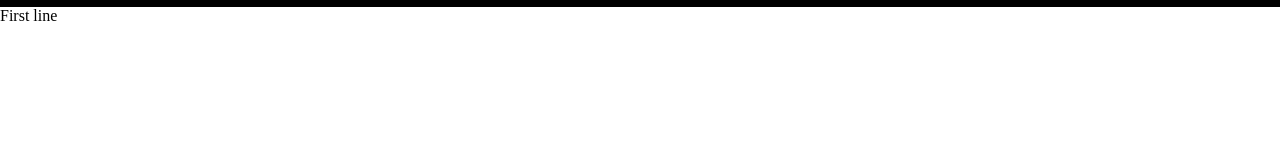
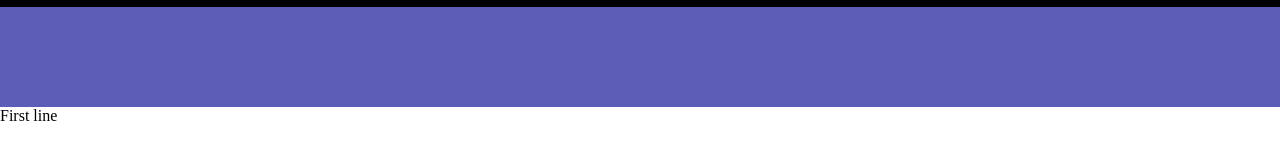
Before and after one commit to thibautizard/frustration-front, an Astro site: page / in a window 1280 px wide. Shown: the part 46-206 px from the top of the page. Built offline with nearby package versions, Linux system fonts and the light colour scheme; Astro itself is replaced by a stand-in of ours.

Commit message:
start banner

```diff
--- a/src/components/header/Header.astro
+++ b/src/components/header/Header.astro
@@ -1,6 +1,9 @@
 ---
 import Navbar from "./navbar/Navbar.astro";
+import Banner from "./banner/Banner.astro";
 ---
+
 <header>
   <Navbar />
+  <Banner />
 </header>
--- /dev/null
+++ b/src/components/header/banner/Banner.astro
@@ -0,0 +1,13 @@
+---
+
+---
+<div id="banner">
+
+</div>
+<style>
+  #banner {
+    width: 100%;
+    height:100px;
+    background-color:var(--purple);
+  }
+</style>
--- a/src/pages/index.astro
+++ b/src/pages/index.astro
@@ -1,6 +1,7 @@
 ---
 import BaseLayout from "../layout/BaseLayout.astro";
 import "../styles/reset.css";
+import "../styles/global.css";
 ---
 
 <BaseLayout subtitle="Accueil">
--- /dev/null
+++ b/src/styles/global.css
@@ -0,0 +1,3 @@
+:root {
+  --purple: #5C5DB7;
+}
```
Also changed, not shown: src/components/header/banner/img/note1.png (added), src/components/header/banner/img/note2.png (added), src/components/header/banner/img/note3.png (added), src/components/header/banner/img/note4.png (added), src/components/header/banner/img/note5.png (added).
